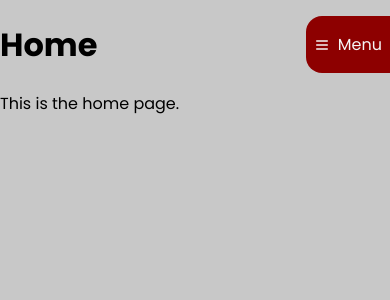
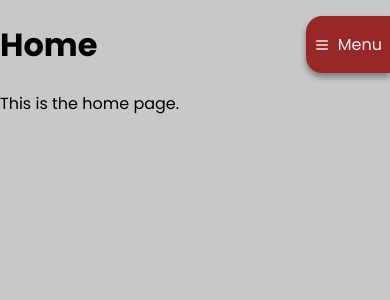
Before and after one commit to luketucich/cineverse, a React (Vite) app: page / in a window 390 px wide. Shown: the top 300 px of the page. Built offline with nearby package versions, Linux system fonts and the light colour scheme.

Commit message:
style: Made the menu button slightly transparent and smaller for better screen visibility.

```diff
--- a/src/styles/navbar.css
+++ b/src/styles/navbar.css
@@ -91,6 +91,7 @@
 
 @media screen and (max-width: 768px) {
   #navigation-bar {
+    display: none;
     animation: fromLeft 0.5s ease-in-out;
     flex-direction: column;
     position: fixed;
@@ -100,6 +101,7 @@
     width: 200px;
     align-items: flex-start;
     justify-content: center;
+    box-shadow: 0 0.25rem 0.375rem rgba(0, 0, 0, 1);
   }
 
   @keyframes fromLeft {
@@ -111,6 +113,7 @@
     }
   }
   .menu {
+    opacity: 0.8;
     right: 0;
     position: fixed;
     display: flex;
@@ -125,6 +128,7 @@
     padding-left: 0.5rem;
     border-top-left-radius: 1rem;
     border-bottom-left-radius: 1rem;
+    box-shadow: 0 0.25rem 0.375rem rgba(0, 0, 0, 0.5);
   }
   .menu-icon {
     height: 1rem;
```
